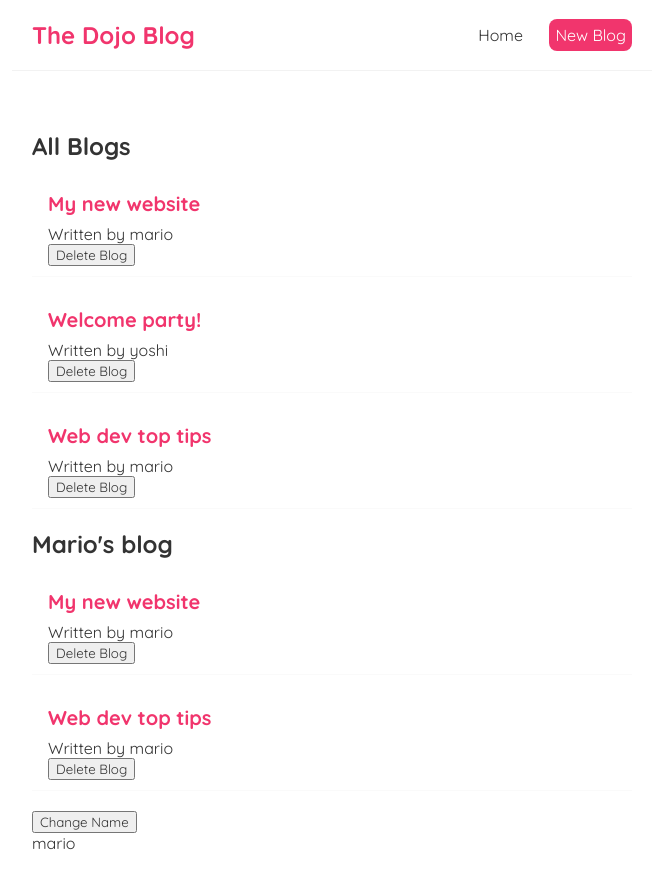
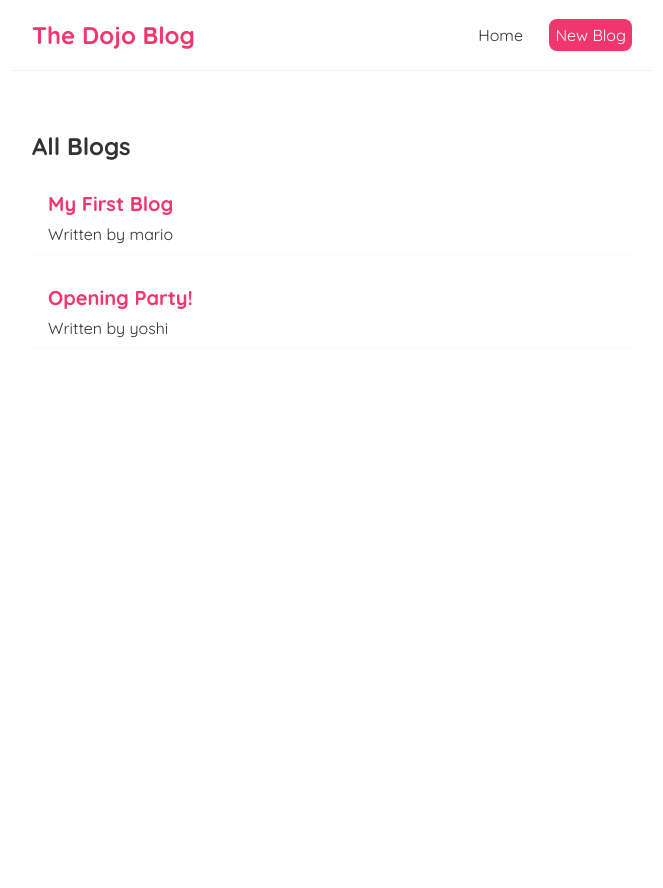
Before and after one commit to louiskwt/lt-blog, a React (Create React App) app: page / in a window 1280 px wide. Shown: the top 888 px of the page, without its empty margins (308-971 px from the left). After the commit the page ends 800 px from the top, so only its background shows below. Built offline with nearby package versions, Linux system fonts and the light colour scheme; data requests are answered from the project's data file.

Commit message:
fetch data with useEffect and clean up

```diff
--- a/src/BlogList.js
+++ b/src/BlogList.js
@@ -1,4 +1,4 @@
-const BlogList = ({ blogs, title, handleDelete }) => {
+const BlogList = ({ blogs, title }) => {
 	// const blogs = props.blogs;
 	// const title = props.title;
 	// console.log(props, blogs);
@@ -10,9 +10,6 @@
 				<div className='blog-preview' key={blog.id}>
 					<h2>{blog.title}</h2>
 					<p>Written by {blog.author}</p>
-					<button onClick={() => handleDelete(blog.id)}>
-						Delete Blog
-					</button>
 				</div>
 			))}
 		</div>
--- a/src/Home.js
+++ b/src/Home.js
@@ -2,53 +2,21 @@
 import BlogList from './BlogList';
 
 function Home() {
-	const [blogs, setBlogs] = useState([
-		{
-			title: 'My new website',
-			body: 'lorem ipsum...',
-			author: 'mario',
-			id: 1
-		},
-		{
-			title: 'Welcome party!',
-			body: 'lorem ipsum...',
-			author: 'yoshi',
-			id: 2
-		},
-		{
-			title: 'Web dev top tips',
-			body: 'lorem ipsum...',
-			author: 'mario',
-			id: 3
-		}
-	]);
-
-	const [name, setName] = useState('mario');
-
-	const handleDelete = (id) => {
-		const newBlogs = blogs.filter((blog) => blog.id !== id);
-		setBlogs(newBlogs);
-	};
+	const [blogs, setBlogs] = useState(null);
 
 	useEffect(() => {
-		console.log('use effect ran');
-		console.log(name);
-	}, [name]);
+		fetch('http://localhost:8000/blogs')
+			.then((res) => {
+				return res.json();
+			})
+			.then((data) => {
+				setBlogs(data);
+			});
+	}, []);
 
 	return (
 		<div className='home'>
-			<BlogList
-				blogs={blogs}
-				title='All Blogs'
-				handleDelete={handleDelete}
-			></BlogList>
-			<BlogList
-				blogs={blogs.filter((blog) => blog.author === 'mario')}
-				title="Mario's blog"
-				handleDelete={handleDelete}
-			></BlogList>
-			<button onClick={() => setName('Ken')}>Change Name</button>
-			<p>{name}</p>
+			{blogs && <BlogList blogs={blogs} title='All Blogs'></BlogList>}
 		</div>
 	);
 }
```
